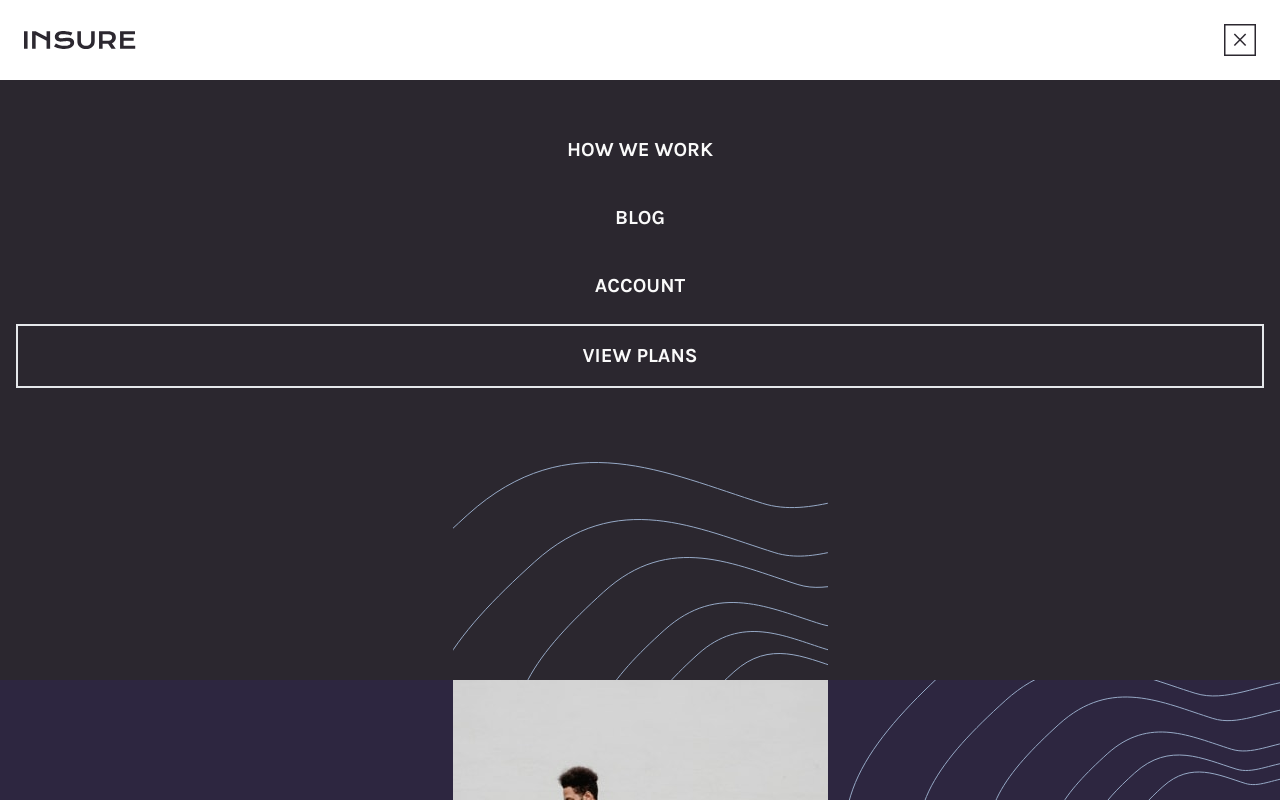
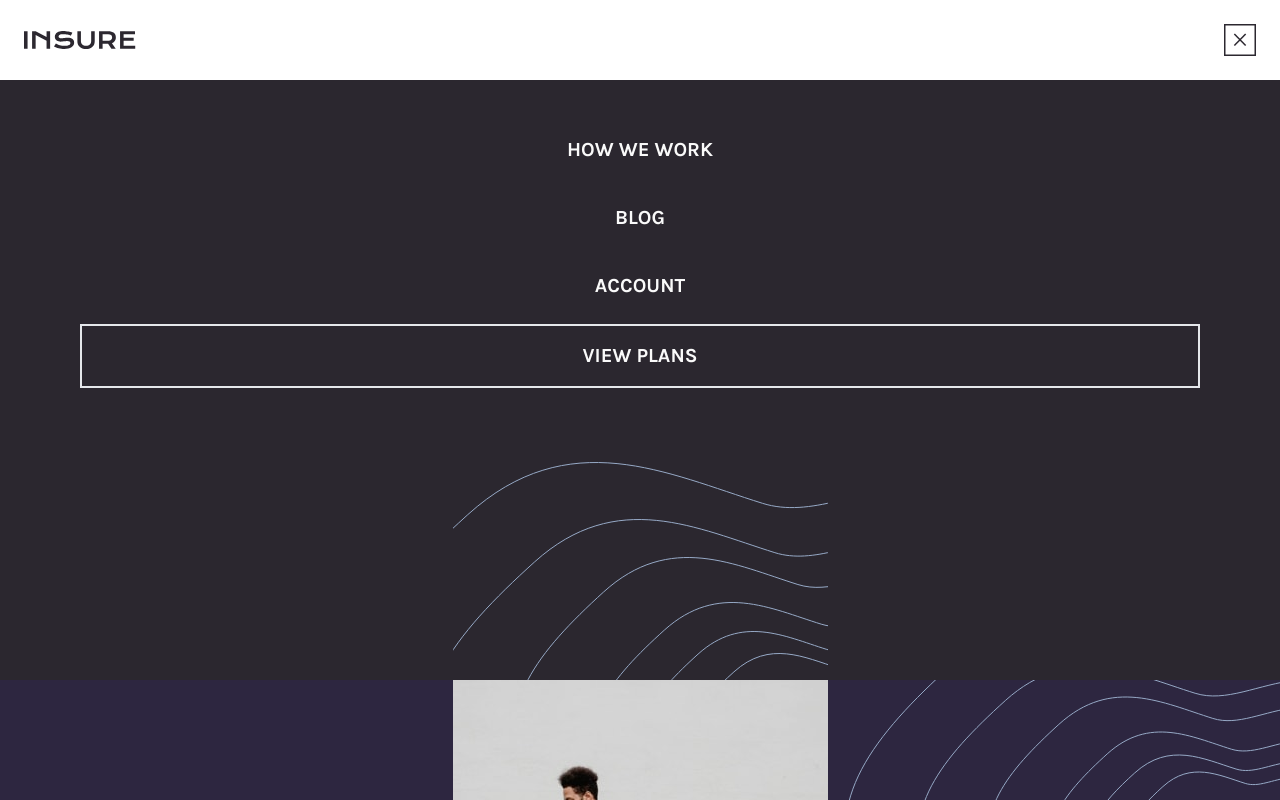
Before and after one commit to codexshell/insure-landing-page, a React (Vite) app: page / in a window 1280 px wide. Both pictures are taken after a click on the element 1240 px from the left and 40 px from the top of the page. Shown: the top 800 px of the page. Built offline with nearby package versions, Linux system fonts and the light colour scheme.

Commit message:
chore: adapt nav padding for sm devices

```diff
--- a/src/components/MainNav/index.jsx
+++ b/src/components/MainNav/index.jsx
@@ -25,7 +25,7 @@ export default function MainNav() {
       </div>
 
       {drawerOpen && (
-        <div className="bg-n-very-dark-violet bg-mobile-nav-pattern bg-no-repeat bg-bottom">
+        <div className="bg-n-very-dark-violet bg-mobile-nav-pattern bg-no-repeat bg-bottom px-16">
           <ul className="flex flex-col items-center text-n-very-light-gray py-10 px-4 gap-2 min-h-[75vh]">
             {navItems.map((item) => (
               <li className="uppercase text-xl w-full text-center">
```
